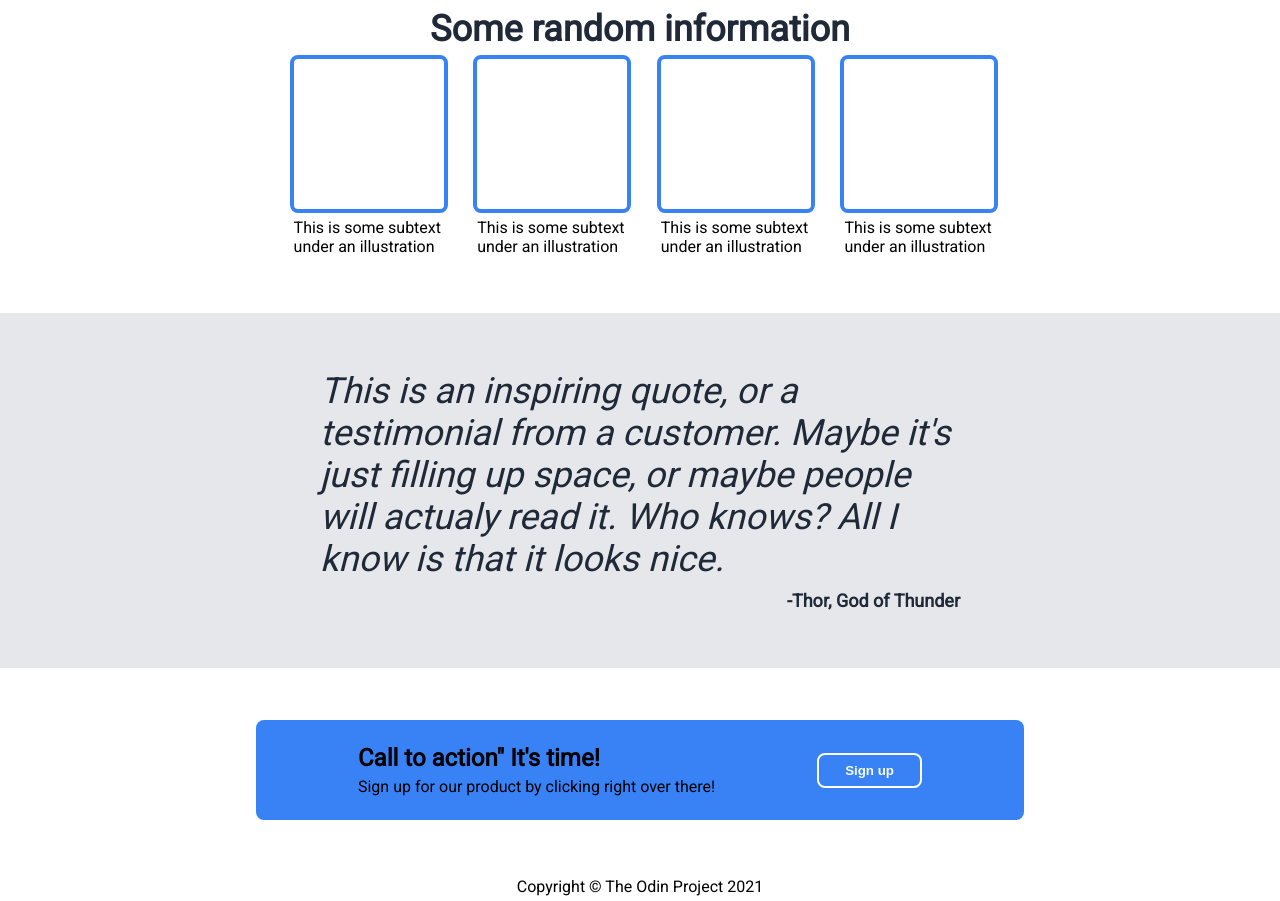
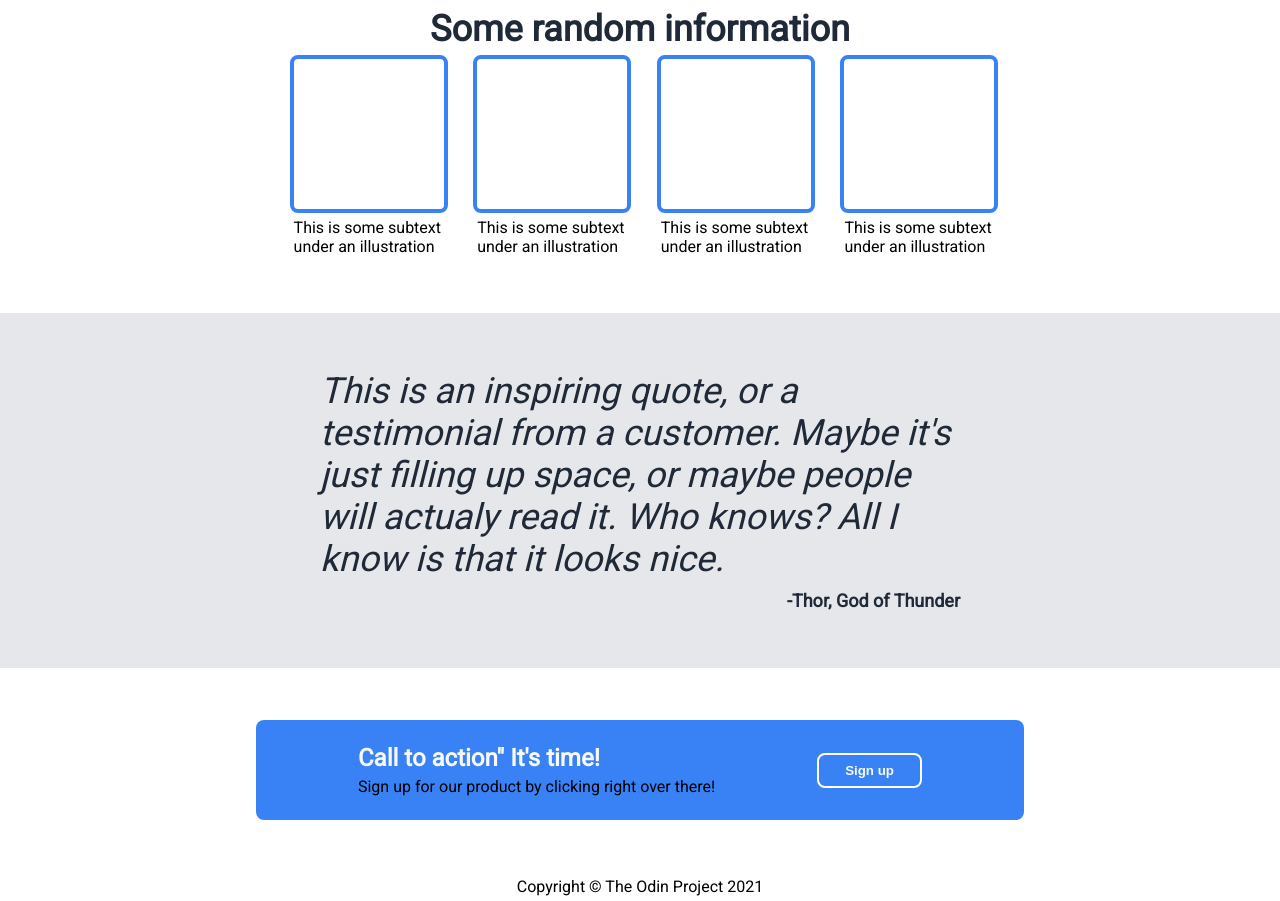
Before and after one commit to brianamaral/landing-page, a plain HTML site: page index.html in a window 1280 px wide. Shown: the part 481-1382 px from the top of the page. Drawn offline with Linux system fonts and the light colour scheme.

Commit message:
Add action text style

```diff
--- a/styles/style.css
+++ b/styles/style.css
@@ -206,6 +206,11 @@ ul {
     border-radius: 8px;
 }
 
+.action-text {
+    font-size: 24px;
+    color: #F9FAF8;
+}
+
 .quote-text {
     font-size: 36px;
     font-weight:200;
```
